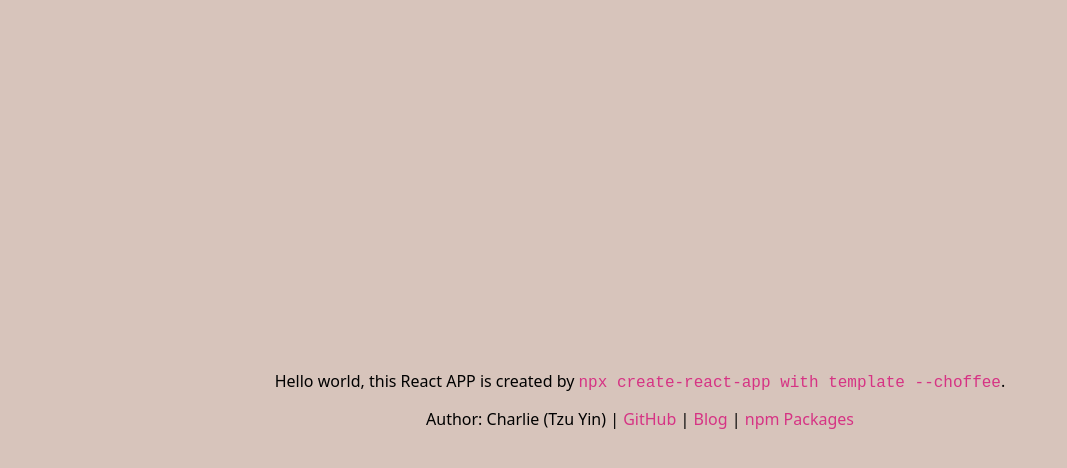
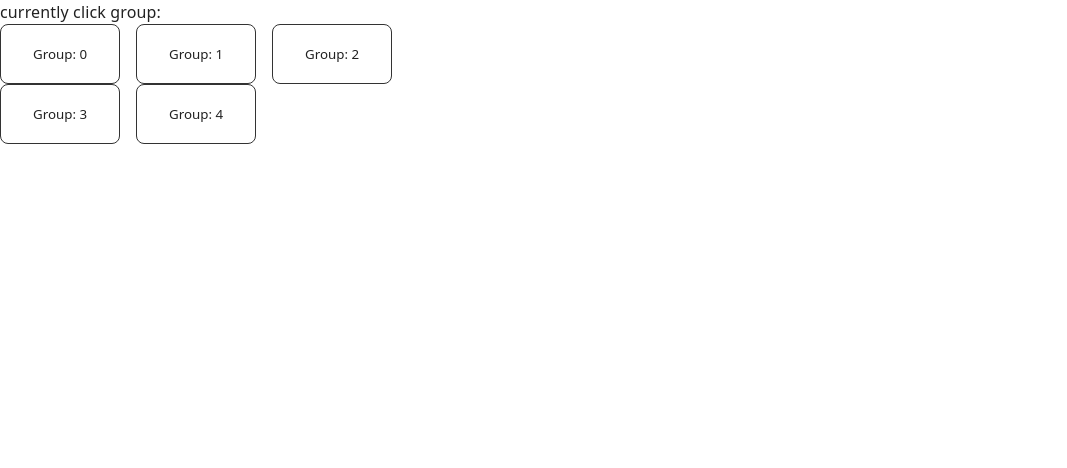
Before and after one commit to tzynwang/react-accordion-like-tags-group, a React (Create React App) app: page / in a window 1280 px wide. Shown: the top 468 px of the page, without its empty margins (0-1067 px from the left). Built offline with nearby package versions, Linux system fonts and the light colour scheme.

Commit message:
[feat] TagGroups basic structure

```diff
--- a/src/components/App/index.module.css
+++ /dev/null
@@ -1,26 +0,0 @@
-.main {
-  height: 100vh;
-  width: 100vw;
-  display: flex;
-  flex-direction: column;
-  justify-content: center;
-  align-items: center;
-  text-align: center;
-  background-color: #D7C4BB;
-}
-
-.main > *:not(:last-child) {
-  margin-bottom: 1rem;
-}
-
-.mainCode {
-  font-family: monospace;
-  font-size: 1rem;
-  color: #d63384;
-  word-wrap: break-word;
-}
-
-.mainAnchor {
-  color: #d63384;
-  text-decoration: none;
-}
--- a/src/components/App/index.tsx
+++ b/src/components/App/index.tsx
@@ -1,31 +1,14 @@
-import React, { memo } from 'react'
-import classNames from 'classnames'
-
-import Styles from './index.module.css'
+import React, { memo } from 'react';
+import CssBaseline from '@mui/material/CssBaseline';
+import TagGroups from '@Components/Common/TagGroups';
 
 function App(): React.ReactElement {
+  /* Main */
   return (
-    <main className={classNames(Styles.main)}>
-      <div>
-        Hello world, this React APP is created by{' '}
-        <code className={classNames(Styles.mainCode)}>npx create-react-app with template --choffee</code>.
-      </div>
-      <div>
-        Author: Charlie (Tzu Yin) |{' '}
-        <a href="https://github.com/tzynwang" target="_blank" className={Styles.mainAnchor}>
-          GitHub
-        </a>{' '}
-        |{' '}
-        <a href="https://tzynwang.github.io/" target="_blank" className={Styles.mainAnchor}>
-          Blog
-        </a>{' '}
-        |{' '}
-        <a href="https://www.npmjs.com/~tzyn.wang" target="_blank" className={Styles.mainAnchor}>
-          npm Packages
-        </a>
-      </div>
-    </main>
-  )
+    <CssBaseline>
+      <TagGroups />
+    </CssBaseline>
+  );
 }
 
-export default memo(App)
+export default memo(App);
--- /dev/null
+++ b/src/components/Common/TagGroups/index.tsx
@@ -0,0 +1,169 @@
+import React, { memo, useState, useEffect } from 'react';
+import { faker } from '@faker-js/faker';
+import { v4 as uuidv4 } from 'uuid';
+import { ButtonBase } from '@mui/material';
+import type { Tag, Group, GroupsKey } from './types';
+
+const GROUPS: Group[] = Array.from({ length: 5 }, (_, i) => ({
+  _id: uuidv4(),
+  value: `Group: ${i}`,
+}));
+const TAGS_0: Tag[] = Array.from({ length: 8 }, (_, i) => ({
+  _id: uuidv4(),
+  value: faker.name.firstName(),
+  parent: 'Group: 0',
+}));
+const TAGS_1: Tag[] = Array.from({ length: 7 }, (_, i) => ({
+  _id: uuidv4(),
+  value: faker.name.firstName(),
+  parent: 'Group: 1',
+}));
+const TAGS_2: Tag[] = Array.from({ length: 10 }, (_, i) => ({
+  _id: uuidv4(),
+  value: faker.name.firstName(),
+  parent: 'Group: 2',
+}));
+const TAGS_3: Tag[] = Array.from({ length: 13 }, (_, i) => ({
+  _id: uuidv4(),
+  value: faker.name.firstName(),
+  parent: 'Group: 3',
+}));
+const TAGS_4: Tag[] = Array.from({ length: 6 }, (_, i) => ({
+  _id: uuidv4(),
+  value: faker.name.firstName(),
+  parent: 'Group: 4',
+}));
+
+function TagGroup(): React.ReactElement {
+  /* States */
+  const [groups, setGroups] = useState<Group[]>([]);
+  const [tags, setTags] = useState<Tag[]>([]);
+  const [currentGroup, setCurrentGroup] = useState<GroupsKey | null>(null);
+  const [currentShowTags, setCurrentTags] = useState<Tag[]>([]);
+  const [currentRow, setCurrentRow] = useState<number | null>(null);
+
+  /* Functions */
+  const handleGroupClick = (clickedGroup: string, row: number) => () => {
+    const group = clickedGroup as GroupsKey;
+    setCurrentRow(row);
+    if (currentGroup === group) {
+      setCurrentGroup(null);
+    } else {
+      setCurrentGroup(group);
+    }
+  };
+
+  /* Hooks */
+  useEffect(() => {
+    setGroups(GROUPS);
+    setTags([...TAGS_0, ...TAGS_1, ...TAGS_2, ...TAGS_3, ...TAGS_4]);
+  }, []);
+  useEffect(() => {
+    setCurrentTags(tags.filter((t) => t.parent === currentGroup));
+  }, [currentGroup]);
+
+  /* Main */
+  return (
+    <div>
+      <div>currently click group: {currentGroup}</div>
+      <div style={{ display: 'flex', gap: '1rem', flexWrap: 'wrap' }}>
+        {groups.slice(0, 3).map((group) => (
+          <ButtonBase
+            key={group._id}
+            onClick={handleGroupClick(group.value, 0)}
+            sx={{
+              minWidth: '120px',
+              minHeight: '60px',
+              border: '1px solid #333',
+              borderRadius: '.5rem',
+              backgroundColor: group.value === currentGroup ? '#ccc' : '#fff',
+            }}
+          >
+            {group.value}
+          </ButtonBase>
+        ))}
+      </div>
+      {currentGroup && currentRow === 0 && (
+        <div
+          style={{
+            padding: '1rem',
+            display: 'flex',
+            gap: '.5rem',
+            background: 'rgba(0, 0, 0, .3)',
+            transform:
+              currentGroup && currentRow === 0 ? 'scaleY(1)' : 'scaleY(0)',
+            transformOrigin: 'top',
+            transition: 'transform .2s ease-in',
+          }}
+        >
+          {currentShowTags.map((tag) => (
+            <div
+              key={tag._id}
+              style={{
+                display: 'inline-flex',
+                justifyContent: 'center',
+                alignItems: 'center',
+                padding: '4px 8px',
+                backgroundColor: '#EED2C7',
+                color: '#333',
+                borderRadius: '4px',
+              }}
+            >
+              {tag.value}
+            </div>
+          ))}
+        </div>
+      )}
+      <div style={{ display: 'flex', gap: '1rem', flexWrap: 'wrap' }}>
+        {groups.slice(3).map((group) => (
+          <ButtonBase
+            key={group._id}
+            onClick={handleGroupClick(group.value, 1)}
+            sx={{
+              minWidth: '120px',
+              minHeight: '60px',
+              border: '1px solid #333',
+              borderRadius: '.5rem',
+              backgroundColor: group.value === currentGroup ? '#ccc' : '#fff',
+            }}
+          >
+            {group.value}
+          </ButtonBase>
+        ))}
+      </div>
+      {currentGroup && currentRow === 1 && (
+        <div
+          style={{
+            padding: '1rem',
+            display: 'flex',
+            gap: '.5rem',
+            background: 'rgba(0, 0, 0, .3)',
+            transform:
+              currentGroup && currentRow === 1 ? 'scaleY(1)' : 'scaleY(0)',
+            transformOrigin: 'top',
+            transition: 'transform .2s ease-in',
+          }}
+        >
+          {currentShowTags.map((tag) => (
+            <div
+              key={tag._id}
+              style={{
+                display: 'inline-flex',
+                justifyContent: 'center',
+                alignItems: 'center',
+                padding: '4px 8px',
+                backgroundColor: '#EED2C7',
+                color: '#333',
+                borderRadius: '4px',
+              }}
+            >
+              {tag.value}
+            </div>
+          ))}
+        </div>
+      )}
+    </div>
+  );
+}
+
+export default memo(TagGroup);
```
Also changed, not shown: src/components/Common/TagGroups/types.d.ts (added, +17 -0 lines).
